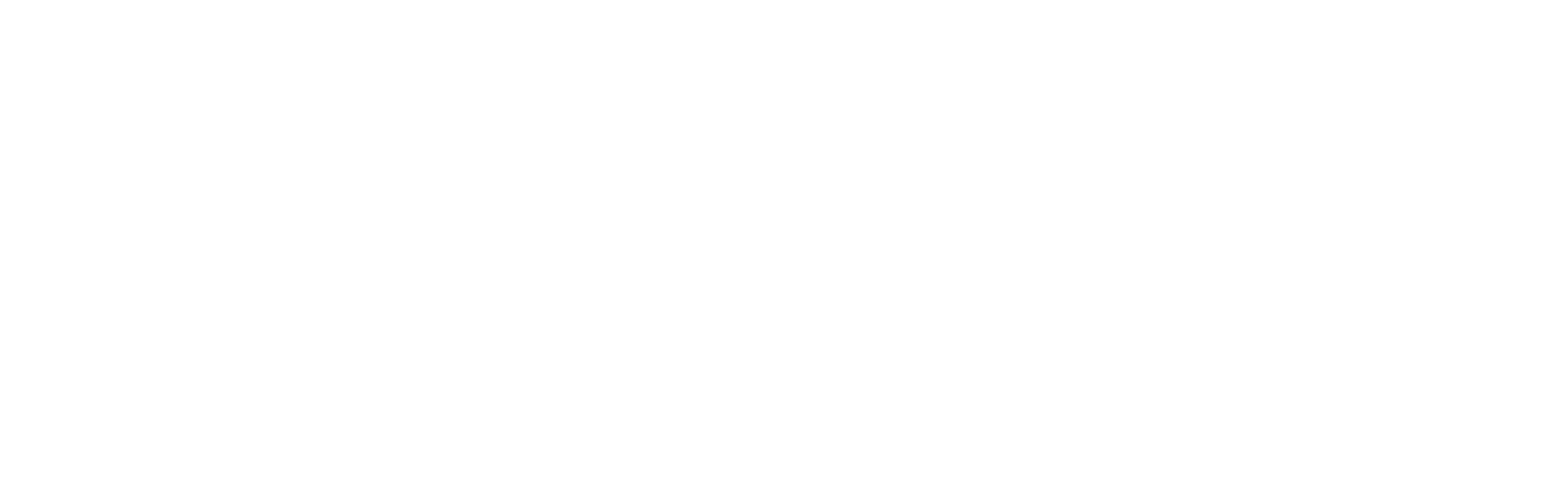
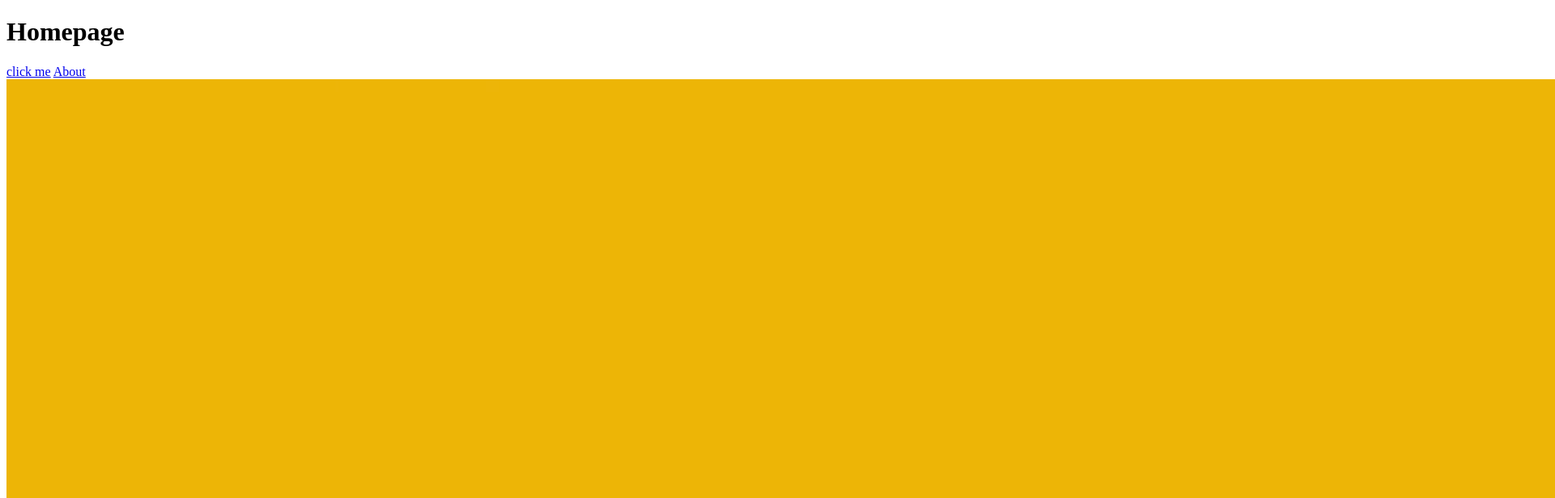
Before and after one commit to cgilut/TheOdinProject, a plain HTML site: page odin-links-and-images/index.html in a window 1280 px wide. Shown: the top 616 px of the page at 81% size, 1920 px wide, since content can reach past the window. Drawn offline with Linux system fonts and the light colour scheme.

Commit message:
links and images

```diff
--- a/odin-links-and-images/index.html
+++ b/odin-links-and-images/index.html
@@ -3,6 +3,11 @@
     <head>
         <meta charset="UTF-8">
         <title>qwe</title>
-
     </head>
+    <body>
+        <h1>Homepage</h1>
+        <a href="https://www.theodinproject.com/about">click me</a>
+        <a href="pages/about.html">About</a>
+        <img src="images/dog.jpg">
+    </body>
 </html>
```
Also changed, not shown: odin-links-and-images/images/dog.jpg (added), odin-links-and-images/pages/about.html (renamed from odin-links-and-images/about.html).
